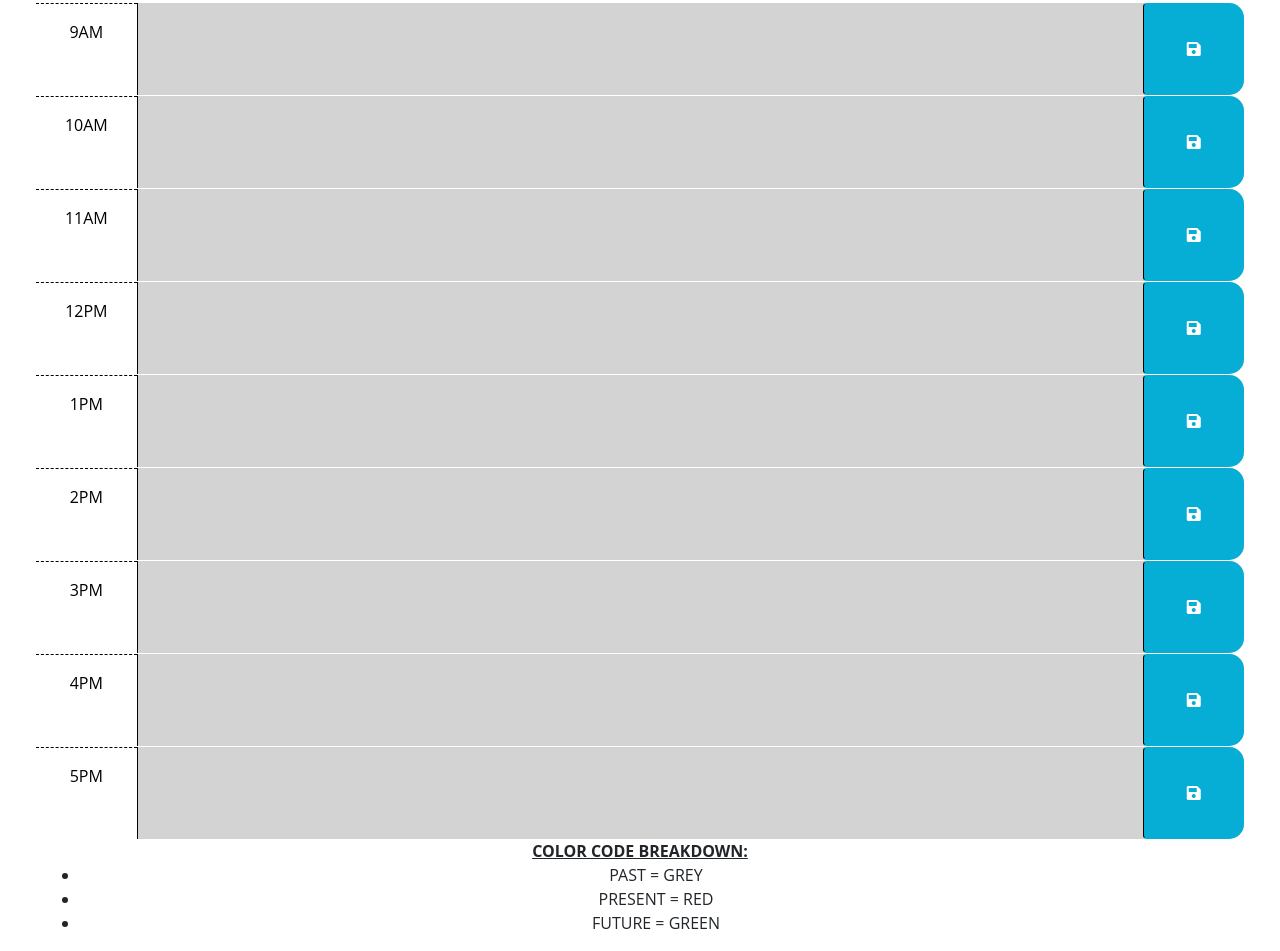
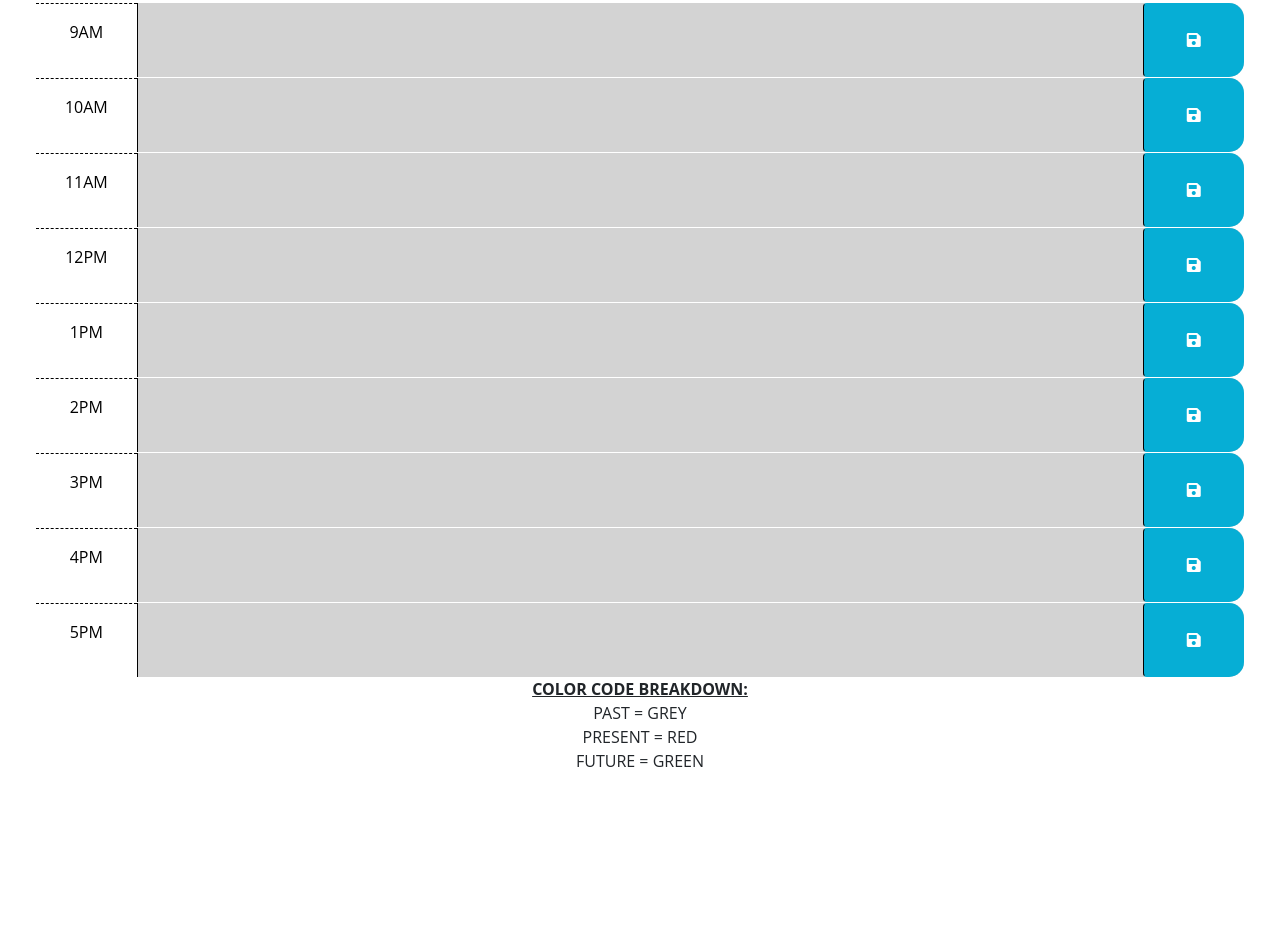
Before and after one commit to sarahbroton/workdayscheduler-thirdpartyapi-202306, a plain HTML site: page index.html in a window 1280 px wide. Shown: the part 295-1246 px from the top of the page. After the commit the page ends 1084 px from the top, so only its background shows below. Drawn offline with nearby package versions, Linux system fonts and the light colour scheme.

Commit message:
yaynobulletpoints

```diff
--- a/assets/css/style.css
+++ b/assets/css/style.css
@@ -11,7 +11,7 @@ textarea {
   resize: none;
   color: #000000;
   border-left: 1px solid black;
-  padding: 10px;
+  padding: 1px;
 }
 
 
@@ -55,7 +55,7 @@ header {
   color: white;
 }
 
-#ul.no-bullets {
+.no-bullets {
   list-style-type: none;
   padding: 0;
 }
```
